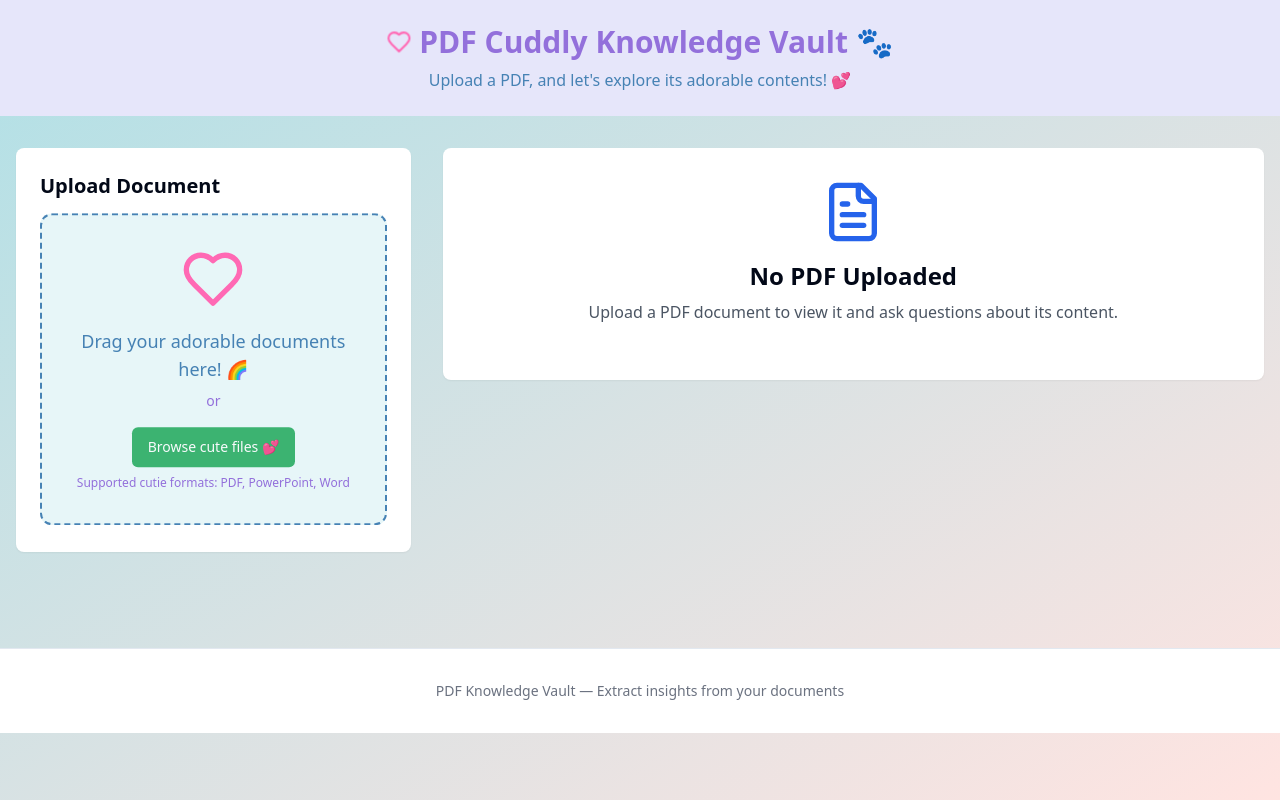
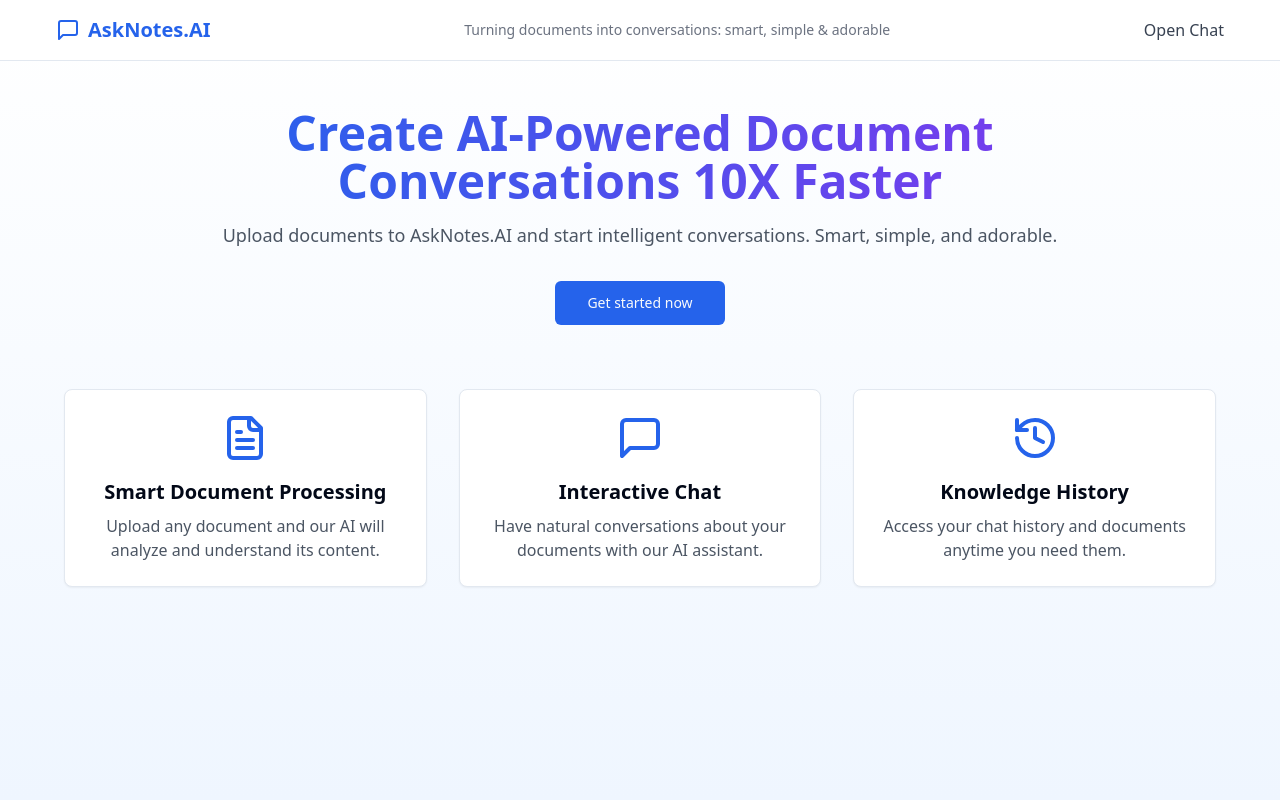
Before and after one commit to asknotes-ai/AskNotes-AI, a React (Vite) app: page / in a window 1280 px wide. Built offline with nearby package versions, Linux system fonts and the light colour scheme.

Commit message:
Refactor: Update UI layout based on design
Update the layout of the home and conversation pages to match the provided design.

```diff
--- a/src/components/ChatInterface.tsx
+++ b/src/components/ChatInterface.tsx
@@ -1,8 +1,7 @@
-
 import { useState, useRef, useEffect } from 'react';
 import { Button } from '@/components/ui/button';
 import { Input } from '@/components/ui/input';
-import { Search, MessageSquare, ExternalLink } from 'lucide-react';
+import { MessageSquare, Send, ArrowLeft } from 'lucide-react';
 import ReactMarkdown from 'react-markdown';
 
 interface Message {
@@ -78,18 +77,38 @@ const ChatInterface = ({ pdfText, onAskQuestion, isLoading }: ChatInterfaceProps
     }
   };
 
-  // This handles markdown links in the bot responses
   const handleLinkClick = (url: string) => {
     window.open(url, '_blank', 'noopener,noreferrer');
   };
 
   return (
-    <div className="flex flex-col h-full border rounded-lg overflow-hidden bg-white">
-      <div className="p-4 border-b bg-blue-600 text-white">
-        <h3 className="text-lg font-medium flex items-center">
-          <MessageSquare className="mr-2 h-5 w-5" />
-          Ask about the PDF
-        </h3>
+    <div className="flex h-full">
+      <div className="w-64 border-r bg-gray-50 p-4">
+        <div className="border rounded-lg p-4 mb-4 bg-white">
+          <div className="flex items-center justify-center mb-2">
+            <span className="text-blue-600">Drop PDF here</span>
+          </div>
+          <Button variant="outline" className="w-full">
+            Browse
+          </Button>
+        </div>
+
+        <div className="flex items-center justify-between mb-4">
+          <div className="text-sm text-gray-600">
+            Chat History (0/10)
+          </div>
+          <Button variant="ghost" size="sm">
+            New Chat
+          </Button>
+        </div>
+      </div>
+
+      <div className="flex-1 flex flex-col">
+        <div className="border-b p-4">
+          <Button variant="ghost" className="flex items-center text-gray-600">
+            <ArrowLeft className="w-4 h-4 mr-2" />
+            Back
+          </Button>
         </div>
 
         <div className="flex-1 overflow-y-auto p-4 space-y-4">
@@ -143,7 +162,10 @@ const ChatInterface = ({ pdfText, onAskQuestion, isLoading }: ChatInterfaceProps
           <div ref={messagesEndRef} />
         </div>
 
-      <form className="p-4 border-t flex" onSubmit={handleSubmit}>
+        <form
+          className="border-t p-4 flex items-center gap-2"
+          onSubmit={handleSubmit}
+        >
           <Input
             type="text"
             placeholder={
@@ -151,20 +173,21 @@ const ChatInterface = ({ pdfText, onAskQuestion, isLoading }: ChatInterfaceProps
                 ? 'Upload a PDF first to ask questions'
                 : isLoading
                 ? 'Processing...'
-              : 'Ask a question about the PDF...'
+                : 'Ask a question about your document...'
             }
             value={inputValue}
             onChange={(e) => setInputValue(e.target.value)}
-          className="flex-1 mr-2"
+            className="flex-1"
             disabled={isLoading || !pdfText}
           />
           <Button
             type="submit"
             disabled={isLoading || !inputValue.trim() || !pdfText}
           >
-          <Search className="h-4 w-4" />
+            <Send className="h-4 w-4" />
           </Button>
         </form>
+      </div>
     </div>
   );
 };
--- /dev/null
+++ b/src/components/Navbar.tsx
@@ -0,0 +1,24 @@
+
+import { MessageSquare } from 'lucide-react';
+import { Link } from 'react-router-dom';
+
+const Navbar = () => {
+  return (
+    <nav className="border-b py-4 px-6 bg-white">
+      <div className="container mx-auto flex items-center justify-between">
+        <Link to="/" className="flex items-center space-x-2">
+          <MessageSquare className="h-6 w-6 text-blue-600" />
+          <span className="text-xl font-semibold text-blue-600">AskNotes.AI</span>
+        </Link>
+        <div className="text-sm text-gray-500">
+          Turning documents into conversations: smart, simple & adorable
+        </div>
+        <button className="text-gray-700 font-medium">
+          Open Chat
+        </button>
+      </div>
+    </nav>
+  );
+};
+
+export default Navbar;
--- a/src/pages/Index.tsx
+++ b/src/pages/Index.tsx
@@ -1,6 +1,5 @@
-
 import { useState } from 'react';
-import { FileText, Heart, MessageSquare } from 'lucide-react';
+import { FileText, MessageSquare, History } from 'lucide-react';
 import DocumentUploader from '@/components/DocumentUploader';
 import PDFViewer from '@/components/PDFViewer';
 import ChatInterface from '@/components/ChatInterface';
@@ -9,6 +8,8 @@ import { Tabs, TabsContent, TabsList, TabsTrigger } from '@/components/ui/tabs';
 import { extractTextFromPDF } from '@/services/pdfService';
 import { generateAnswer } from '@/services/aiService';
 import { PageContent } from '@/types/pdf';
+import Navbar from '@/components/Navbar';
+import { Card } from '@/components/ui/card';
 
 const Index = () => {
   const [pdfFile, setPdfFile] = useState<File | null>(null);
@@ -61,7 +62,6 @@ const Index = () => {
     setPageContents([]);
   };
 
-  // Helper function to find relevant context
   const findRelevantContext = (
     text: string,
     pages: PageContent[],
@@ -71,16 +71,12 @@ const Index = () => {
       return { context: '', pages: [] };
     }
 
-    // Normalize the query/search term
     const searchTerm = query.toLowerCase().trim();
 
-    // Split text into paragraphs
     const paragraphs = text.split(/\n\n+/).filter(p => p.trim().length > 0);
 
-    // Find paragraphs that contain the exact topic
     const exactMatches = paragraphs.filter(paragraph => {
       const paragraphLower = paragraph.toLowerCase();
-      // Look for topic definitions (e.g., "Bots:", "1. Bots", "• Bots")
       const topicPattern = new RegExp(`(^|\\n|\\d+\\.|•|\\*)\\s*${searchTerm}\\b[:\\s]`, 'i');
       return topicPattern.test(paragraph);
     });
@@ -89,7 +85,6 @@ const Index = () => {
     if (exactMatches.length > 0) {
       relevantParagraphs = exactMatches;
     } else {
-      // If no exact topic match, find paragraphs containing the term
       const relatedMatches = paragraphs.filter(paragraph => {
         const paragraphLower = paragraph.toLowerCase();
         return paragraphLower.includes(searchTerm);
@@ -100,7 +95,6 @@ const Index = () => {
       }
     }
 
-    // If no relevant paragraphs, return empty
     if (relevantParagraphs.length === 0) {
       return {
         context: `No specific information found about "${searchTerm}" in the document.`,
@@ -108,11 +102,10 @@ const Index = () => {
       };
     }
 
-    // Find page numbers for each matched paragraph
     const matchedPages: number[] = [];
     for (const paragraph of relevantParagraphs) {
       for (const pageContent of pages) {
-        if (pageContent.text.includes(paragraph.substring(0, 100))) { // Using substring for partial matching
+        if (pageContent.text.includes(paragraph.substring(0, 100))) {
           if (!matchedPages.includes(pageContent.pageNum)) {
             matchedPages.push(pageContent.pageNum);
           }
@@ -128,59 +121,55 @@ const Index = () => {
   };
 
   return (
-    <div className="min-h-screen bg-gradient-to-br from-cute-blue-light to-cute-pink-light">
-      <header className="bg-cute-lavender text-cute-lavender-dark py-6">
-        <div className="container mx-auto px-4">
-          <h1 className="text-3xl font-bold flex items-center justify-center">
-            <Heart className="mr-2 animate-cute-bounce text-cute-pink-dark" />
-            PDF Cuddly Knowledge Vault 🐾
+    <div className="min-h-screen bg-gradient-to-b from-white to-blue-50">
+      <Navbar />
+
+      <main className="container mx-auto px-4 py-12">
+        <div className="max-w-4xl mx-auto text-center mb-16">
+          <h1 className="text-5xl font-bold bg-clip-text text-transparent bg-gradient-to-r from-blue-600 to-violet-600 mb-4">
+            Create AI-Powered Document Conversations 10X Faster
           </h1>
-          <p className="mt-2 text-center text-cute-blue-dark">
-            Upload a PDF, and let's explore its adorable contents! 💕
+          <p className="text-lg text-gray-600 mb-8">
+            Upload documents to AskNotes.AI and start intelligent conversations.
+            Smart, simple, and adorable.
           </p>
+          <Button
+            size="lg"
+            className="bg-blue-600 hover:bg-blue-700"
+            onClick={() => document.getElementById('fileInput')?.click()}
+          >
+            Get started now
+          </Button>
         </div>
-      </header>
 
-      <main className="container mx-auto px-4 py-8">
-        <div className="grid grid-cols-1 lg:grid-cols-3 gap-8">
-          <div className="lg:col-span-1 space-y-6">
-            <div className="bg-white p-6 rounded-lg shadow-sm">
-              <h2 className="text-xl font-semibold mb-4">Upload Document</h2>
-              <DocumentUploader onFileUpload={handleFileUpload} isLoading={isLoading} />
+        <div className="grid md:grid-cols-3 gap-8 max-w-6xl mx-auto">
+          <Card className="p-6 text-center hover:shadow-lg transition-shadow">
+            <FileText className="w-12 h-12 text-blue-600 mx-auto mb-4" />
+            <h3 className="text-xl font-semibold mb-2">Smart Document Processing</h3>
+            <p className="text-gray-600">
+              Upload any document and our AI will analyze and understand its content.
+            </p>
+          </Card>
+
+          <Card className="p-6 text-center hover:shadow-lg transition-shadow">
+            <MessageSquare className="w-12 h-12 text-blue-600 mx-auto mb-4" />
+            <h3 className="text-xl font-semibold mb-2">Interactive Chat</h3>
+            <p className="text-gray-600">
+              Have natural conversations about your documents with our AI assistant.
+            </p>
+          </Card>
+
+          <Card className="p-6 text-center hover:shadow-lg transition-shadow">
+            <History className="w-12 h-12 text-blue-600 mx-auto mb-4" />
+            <h3 className="text-xl font-semibold mb-2">Knowledge History</h3>
+            <p className="text-gray-600">
+              Access your chat history and documents anytime you need them.
+            </p>
+          </Card>
+        </div>
 
         {pdfFile && (
-                <div className="mt-4 flex justify-end">
-                  <Button variant="outline" size="sm" onClick={clearPDF}>
-                    Clear PDF
-                  </Button>
-                </div>
-              )}
-            </div>
-
-            {pdfText && (
-              <div className="bg-white p-6 rounded-lg shadow-sm">
-                <h2 className="text-xl font-semibold mb-4">Document Info</h2>
-                <div className="text-sm text-gray-600">
-                  <p className="mb-2">
-                    <span className="font-medium">Filename:</span> {pdfFile?.name}
-                  </p>
-                  <p className="mb-2">
-                    <span className="font-medium">Size:</span> {pdfFile ? `${(pdfFile.size / 1024 / 1024).toFixed(2)} MB` : ''}
-                  </p>
-                  <p className="mb-2">
-                    <span className="font-medium">Text Length:</span> {pdfText.length.toLocaleString()} characters
-                  </p>
-                  <p>
-                    <span className="font-medium">Pages:</span> {pageContents.length}
-                  </p>
-                </div>
-              </div>
-            )}
-          </div>
-
-          <div className="lg:col-span-2">
-            {pdfFile ? (
-              <div className="bg-white rounded-lg shadow-sm overflow-hidden">
+          <div className="mt-16">
             <Tabs value={activeTab} onValueChange={setActiveTab}>
               <div className="border-b px-6 py-3">
                 <TabsList className="grid grid-cols-2">
@@ -208,24 +197,8 @@ const Index = () => {
               </TabsContent>
             </Tabs>
           </div>
-            ) : (
-              <div className="bg-white p-8 rounded-lg shadow-sm text-center">
-                <FileText className="h-16 w-16 mx-auto text-blue-600 mb-4" />
-                <h2 className="text-2xl font-semibold mb-2">No PDF Uploaded</h2>
-                <p className="text-gray-600 mb-6">
-                  Upload a PDF document to view it and ask questions about its content.
-                </p>
-              </div>
         )}
-          </div>
-        </div>
       </main>
-
-      <footer className="border-t mt-16 py-8 bg-white">
-        <div className="container mx-auto px-4 text-center text-gray-500 text-sm">
-          <p>PDF Knowledge Vault — Extract insights from your documents</p>
-        </div>
-      </footer>
     </div>
   );
 };
```
Lines whose indentation alone changed are shown as unchanged.
